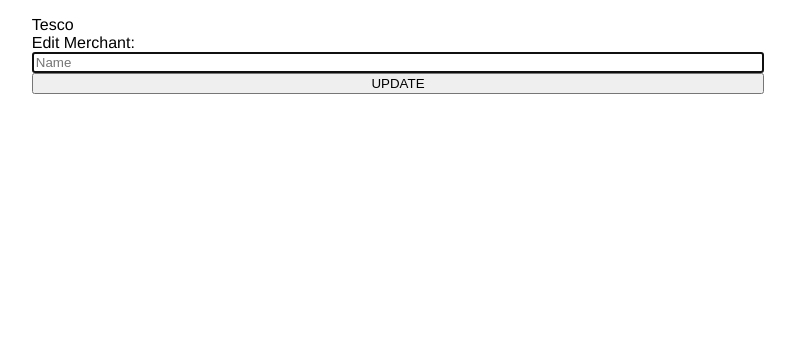
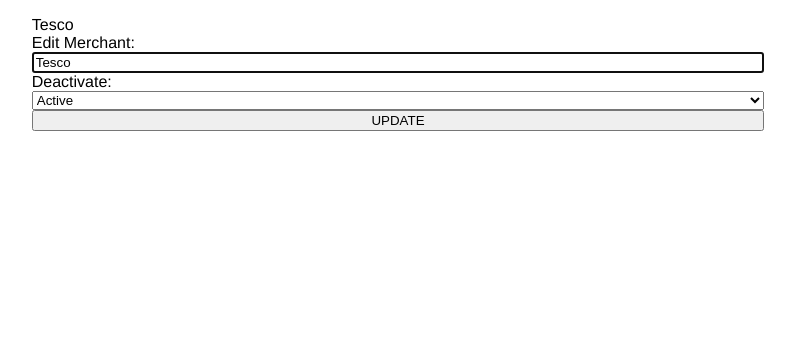
Before and after one commit to iain2/Spending_Tracker, a Flask app: page /merchants/3/edit in a window 1280 px wide. Shown: the part 82-422 px from the top of the page, without its empty margins (242-1037 px from the left). Run offline with Flask 2, Linux system fonts and the light colour scheme; data comes from the database, SQL or seed files in the repository; both versions use the stored data as it was after the commit.

Commit message:
deactivate option added for merchant

```diff
--- a/controllers/merchant_controller.py
+++ b/controllers/merchant_controller.py
@@ -36,8 +36,8 @@
 @merchant_blueprint.route("/merchants/<id>", methods=["POST"])
 def update_merchant(id):
     name = request.form["merchant"]
-    merchant = Merchant(name, id)
-    print(merchant.name)
+    active = request.form["active"]
+    merchant = Merchant(name, active, id)
     merchant_repository.update(merchant)
     return redirect("/merchants")
 
--- a/db/spending_manager.sql
+++ b/db/spending_manager.sql
@@ -13,9 +13,9 @@
 
 CREATE TABLE merchants(
     id INTEGER PRIMARY KEY AUTOINCREMENT,
-    name VARCHAR
+    name VARCHAR,
+    active BOOLEAN
     -- logo of merchant
-    -- availability BOOL
 );
 
 CREATE TABLE transactions(
--- a/models/merchant.py
+++ b/models/merchant.py
@@ -1,4 +1,5 @@
 class Merchant:
-    def __init__(self, name, id=None):
+    def __init__(self, name, active=True, id=None):
         self.name = name
+        self.active = active
         self.id = id
--- a/repositories/merchant_repository.py
+++ b/repositories/merchant_repository.py
@@ -4,8 +4,8 @@
 
 
 def save(merchant):
-    sql = "INSERT INTO merchants (name) VALUES (?) RETURNING *"
-    values = [merchant.name]
+    sql = "INSERT INTO merchants (name, active) VALUES (?,?) RETURNING *"
+    values = [merchant.name, merchant.active]
     results = run_sql(sql, values)
     id = results[0]["id"]
     merchant.id = id
@@ -19,7 +19,7 @@
     results = run_sql(sql)
 
     for row in results:
-        merchant = Merchant(row["name"], row["id"])
+        merchant = Merchant(row["name"], bool(row["active"]), row["id"])
         merchants.append(merchant)
     return merchants
 
@@ -31,7 +31,7 @@
     result = run_sql(sql, values)[0]
 
     if result is not None:
-        merchant = Merchant(result["name"], result["id"])
+        merchant = Merchant(result["name"], bool(result["active"]), result["id"])
     return merchant
 
 
@@ -47,6 +47,6 @@
 
 
 def update(merchant):
-    sql = "UPDATE merchants SET (name) = (?) WHERE id = ?"
-    values = [merchant.name, merchant.id]
+    sql = "UPDATE merchants SET (name, active) = (?,?) WHERE id = ?"
+    values = [merchant.name, merchant.active, merchant.id]
     run_sql(sql, values)
--- a/templates/merchants/edit.html
+++ b/templates/merchants/edit.html
@@ -5,7 +5,12 @@
     <form action="/merchants/{{merchant.id}}" method="POST">
         {{merchant.name}}
         <label for="merchant">Edit Merchant:</label>
-        <input type="text" id="merchant" name="merchant" placeholder="Name" autofocus>
+        <input type="text" id="merchant" name="merchant" placeholder="Name" value="{{merchant.name}}" autofocus>
+        <label for="active">Deactivate:</label>
+        <select name="active" id="active">
+            <option value="1">Active</option>
+            <option value="0">Deactive</option>
+        </select>
         <input class="btn btn--action" type='submit' value="UPDATE">
 
     </form>
--- a/templates/merchants/index.html
+++ b/templates/merchants/index.html
@@ -10,6 +10,11 @@
         {% for merchant in merchants %}
         <div class="transaction">
             <a href="/merchants/{{merchant.id}}">{{merchant.name}}</a>
+            {% if merchant.active %}
+            <p>Active: &#9989;</p>
+            {% else %}
+            <p>Active: &#10060;</p>
+            {% endif %}
             <p><a href="/merchants/{{merchant.id}}/edit">Edit</a></p>
 
         </div>
--- a/templates/transactions/index.html
+++ b/templates/transactions/index.html
@@ -51,7 +51,9 @@
             <label for="merchant_id">Select a Merchant:</label>
             <select name="merchant_id" id="merchant_id">
                 {% for merchant in merchants %}
+                {% if merchant.active %}
                 <option value="{{ merchant.id }}">{{ merchant.name }}</option>
+                {% endif %}
                 {% endfor %}
             </select>
 
```
Also changed, not shown: console.py (+10 -6 lines), db/spending_manager.db.
